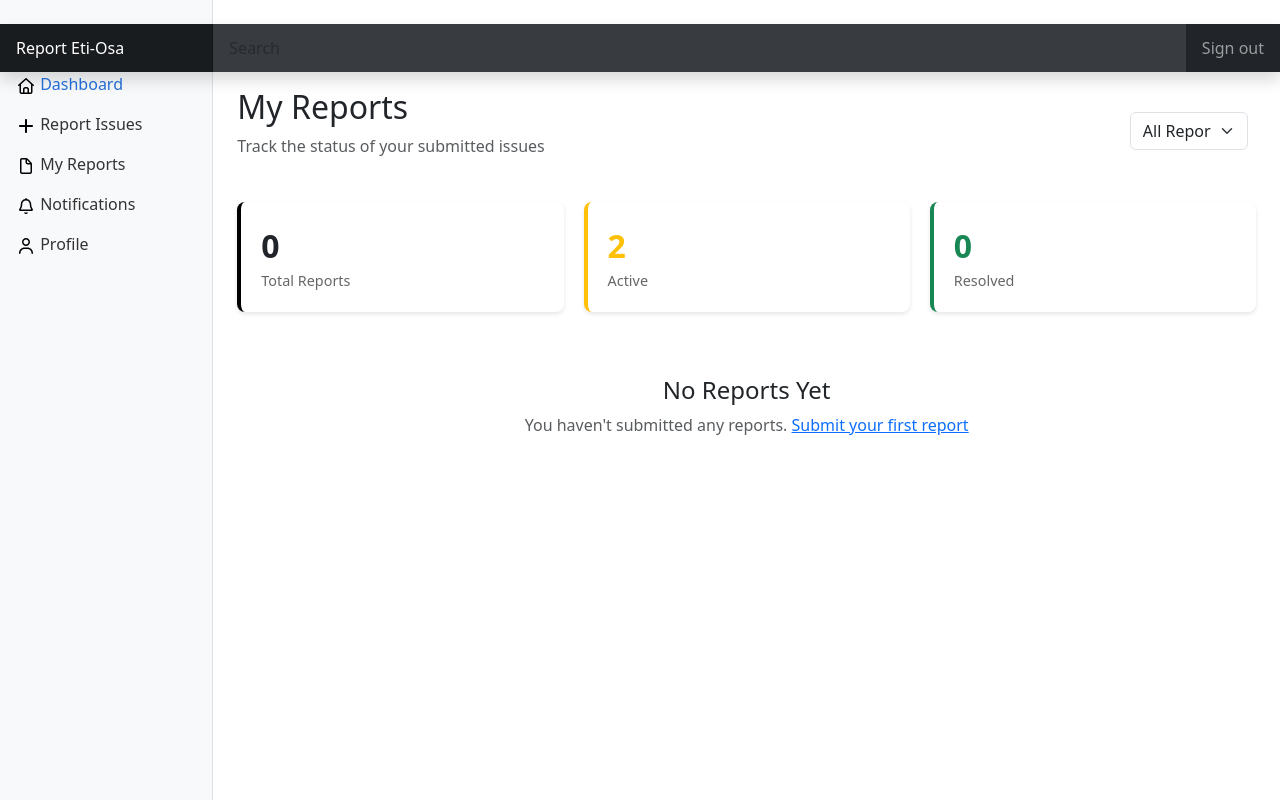
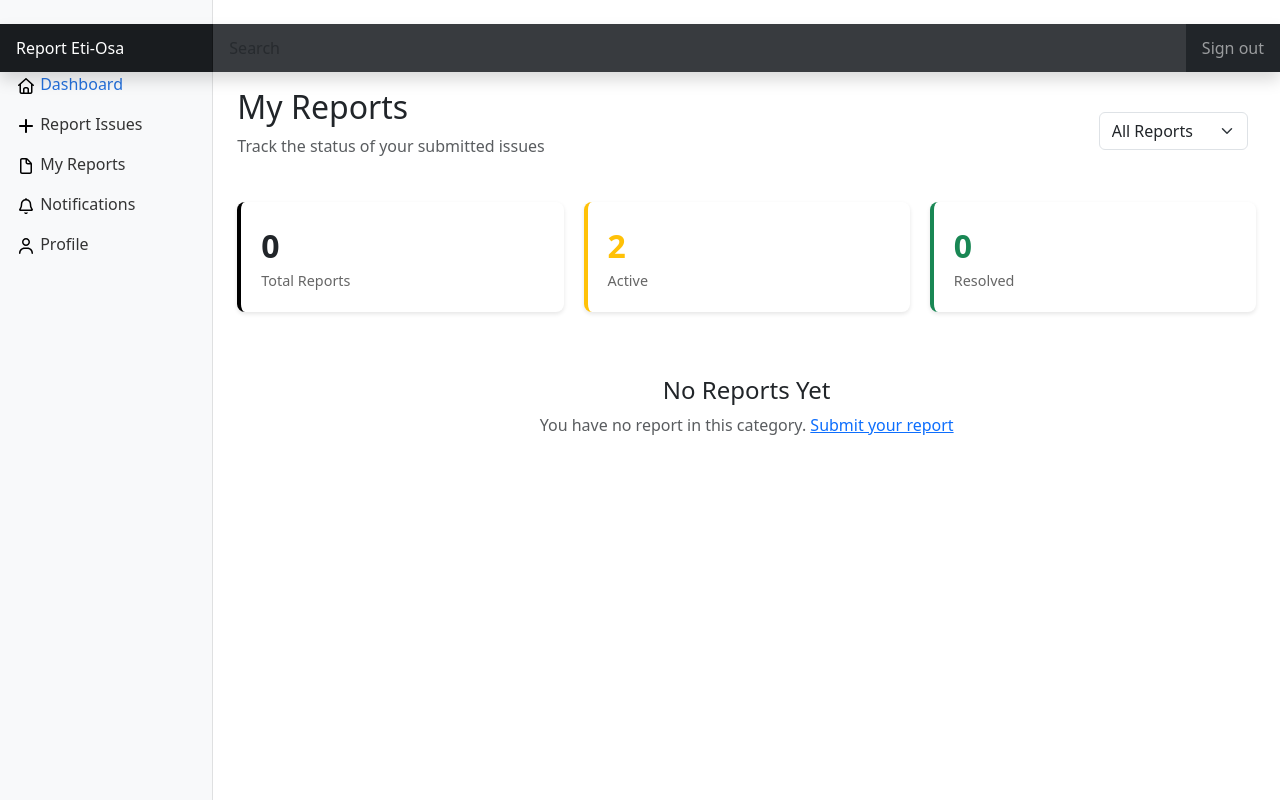
Before and after one commit to nnamdiindu/Report_Eti-Osa, a Flask app: page /my_reports in a window 1280 px wide. Run offline with Flask 3, Linux system fonts and the light colour scheme; the visitor is signed in with stand-in values (Sample User, id 1); data that the repository does not hold is empty; some libraries are stand-ins or nearby versions.

Commit message:
Modify dropdown menu query selection

```diff
--- a/main.py
+++ b/main.py
@@ -287,16 +287,44 @@ def get_file(file_id):
     )
 
 
-# Updated user reports route
-@app.route("/my_reports")
+@app.route("/my_reports", methods=["GET", "POST"])
 @login_required
 def user_reports():
     """Display current user's reports with files"""
-    reports = db.session.execute(
-        db.select(Reports).where(Reports.user_id == current_user.id).order_by(Reports.created_at.desc())
-    ).scalars().all()
 
-    return render_template("user_report.html", current_user=current_user, reports=reports)
+    selected_category = None  # Default for GET requests
+
+    if request.method == "POST":
+        work_category = request.form.get("category")
+        selected_category = work_category  # Store the selected category
+
+        if work_category and work_category != "reports":  # "reports" means "All Reports"
+            # Filter reports based on dropdown selection
+            reports = db.session.execute(
+                db.select(Reports)
+                .where(Reports.user_id == current_user.id)
+                .where(Reports.status == work_category)
+                .order_by(Reports.created_at.desc())
+            ).scalars().all()
+        else:
+            # Show all reports
+            reports = db.session.execute(
+                db.select(Reports)
+                .where(Reports.user_id == current_user.id)
+                .order_by(Reports.created_at.desc())
+            ).scalars().all()
+    else:
+        # GET request - show all reports
+        reports = db.session.execute(
+            db.select(Reports)
+            .where(Reports.user_id == current_user.id)
+            .order_by(Reports.created_at.desc())
+        ).scalars().all()
+
+    return render_template("user_report.html",
+                           current_user=current_user,
+                           reports=reports,
+                           selected_category=selected_category)
 
 @app.route("/profile")
 @login_required
@@ -308,8 +336,11 @@ def profile():
 
     """Display current user's pending reports"""
     pending = db.session.execute(
-        db.select(Reports).where(Reports.user_id == current_user.id).order_by(Reports.status)
-    ).scalars().all()
+    db.select(Reports)
+    .where(Reports.user_id == current_user.id)
+    .where(Reports.status == 'pending')
+    .order_by(Reports.status)
+).scalars().all()
     return render_template("profile.html", reports=reports, pending=pending, current_user=current_user)
 
 @app.route("/edit_profile", methods=["POST"])
--- a/templates/user_report.html
+++ b/templates/user_report.html
@@ -13,11 +13,20 @@
             <form class="needs-validation" action="{{ url_for('user_reports') }}" method="post">
                 <div class="row g-3">
                     <div class="col-12">
-                            <select name="category" class="form-select" id="category">
-                                <option value="reports">All Reports</option>
-                                <option value="submitted">Submitted</option>
-                                <option value="progress">In Progress</option>
-                                <option value="resolved">Resolved</option>
+                        <select name="category" class="form-select" id="category" onchange="this.form.submit()">
+                            {% set options = [
+                            ('reports', 'All Reports'),
+                            ('pending', 'Pending'),
+                            ('work_in_progress', 'Work in Progress'),
+                            ('resolved', 'Resolved')
+                            ] %}
+
+                            {% for value, label in options %}
+                            <option value="{{ value }}" {% if (selected_category==value) or (selected_category is none
+                                and value=='reports' ) %} selected {% endif %}>
+                                {{ label }}
+                            </option>
+                            {% endfor %}
                         </select>
                     </div>
                 </div>
@@ -48,7 +57,8 @@
     <div class="card-header">
         <div class="d-flex justify-content-between align-items-center">
             <h5 class="mb-0">{{ report.category|title }} Issue</h5>
-            <span class="badge bg-{{ 'danger' if report.priority == 'urgent' else 'warning' if report.priority == 'high' else 'info' if report.priority == 'medium' else 'secondary' }}">
+            <span
+                class="badge bg-{{ 'danger' if report.priority == 'urgent' else 'warning' if report.priority == 'high' else 'info' if report.priority == 'medium' else 'secondary' }}">
                 {{ report.priority|title }}
             </span>
         </div>
@@ -71,13 +81,12 @@
                     {% if file.mimetype.startswith('image/') %}
                     <!-- Display image thumbnail -->
                     <div class="position-relative">
-                                    <img src="{{ url_for('get_file', file_id=file.id) }}"
-                                         class="img-fluid rounded shadow-sm"
+                        <img src="{{ url_for('get_file', file_id=file.id) }}" class="img-fluid rounded shadow-sm"
                             alt="{{ file.filename }}"
                             style="width: 100%; height: 150px; object-fit: cover; cursor: pointer;"
-                                         data-bs-toggle="modal"
-                                         data-bs-target="#imageModal{{ file.id }}">
-                                    <div class="position-absolute bottom-0 start-0 end-0 bg-dark bg-opacity-75 text-white p-1 rounded-bottom">
+                            data-bs-toggle="modal" data-bs-target="#imageModal{{ file.id }}">
+                        <div
+                            class="position-absolute bottom-0 start-0 end-0 bg-dark bg-opacity-75 text-white p-1 rounded-bottom">
                             <small>{{ file.filename[:20] }}{{ '...' if file.filename|length > 20 else '' }}</small>
                         </div>
                     </div>
@@ -91,8 +100,7 @@
                                     <button type="button" class="btn-close" data-bs-dismiss="modal"></button>
                                 </div>
                                 <div class="modal-body text-center">
-                                                <img src="{{ url_for('get_file', file_id=file.id) }}"
-                                                     class="img-fluid"
+                                    <img src="{{ url_for('get_file', file_id=file.id) }}" class="img-fluid"
                                         alt="{{ file.filename }}">
                                 </div>
                             </div>
@@ -103,13 +111,12 @@
                     <!-- Display video thumbnail -->
                     <div class="position-relative">
                         <video class="img-fluid rounded shadow-sm"
-                                           style="width: 100%; height: 150px; object-fit: cover;"
-                                           controls>
-                                        <source src="{{ url_for('get_file', file_id=file.id) }}"
-                                                type="{{ file.mimetype }}">
+                            style="width: 100%; height: 150px; object-fit: cover;" controls>
+                            <source src="{{ url_for('get_file', file_id=file.id) }}" type="{{ file.mimetype }}">
                             Your browser does not support the video tag.
                         </video>
-                                    <div class="position-absolute bottom-0 start-0 end-0 bg-dark bg-opacity-75 text-white p-1 rounded-bottom">
+                        <div
+                            class="position-absolute bottom-0 start-0 end-0 bg-dark bg-opacity-75 text-white p-1 rounded-bottom">
                             <small>{{ file.filename[:20] }}{{ '...' if file.filename|length > 20 else '' }}</small>
                         </div>
                     </div>
@@ -126,7 +133,8 @@
         {% endif %}
 
         <div class="mt-3">
-            <span class="badge bg-{{ 'success' if report.status == 'resolved' else 'warning' if report.status == 'in_progress' else 'secondary' }}">
+            <span
+                class="badge bg-{{ 'success' if report.status == 'resolved' else 'warning' if report.status == 'in_progress' else 'secondary' }}">
                 {{ report.status|title }}
             </span>
         </div>
@@ -138,7 +146,7 @@
 <div class="text-center py-5">
     <i class="fas fa-inbox fa-3x text-muted mb-3"></i>
     <h4>No Reports Yet</h4>
-    <p class="text-muted">You haven't submitted any reports. <a href="{{ url_for('report_issue') }}">Submit your first report</a></p>
+    <p class="text-muted">You have no report in this category. <a href="{{ url_for('report_issue') }}">Submit your report</a></p>
 </div>
 {% endif %}
 {% endblock %}
```
Lines whose indentation alone changed are shown as unchanged.
